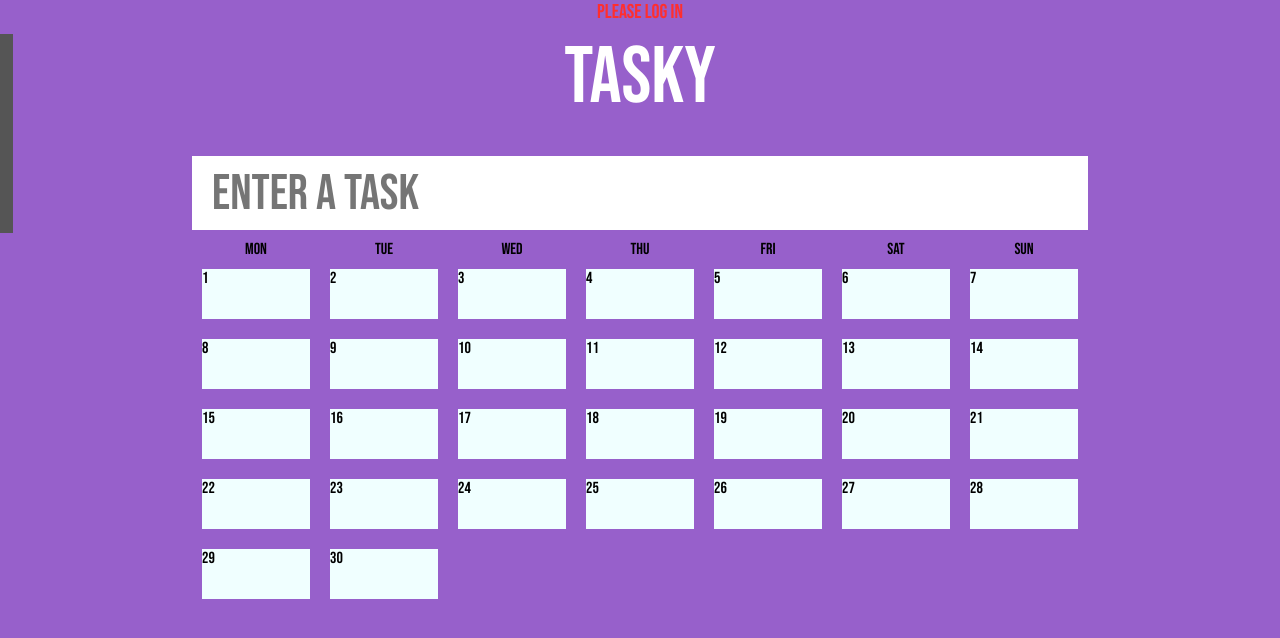
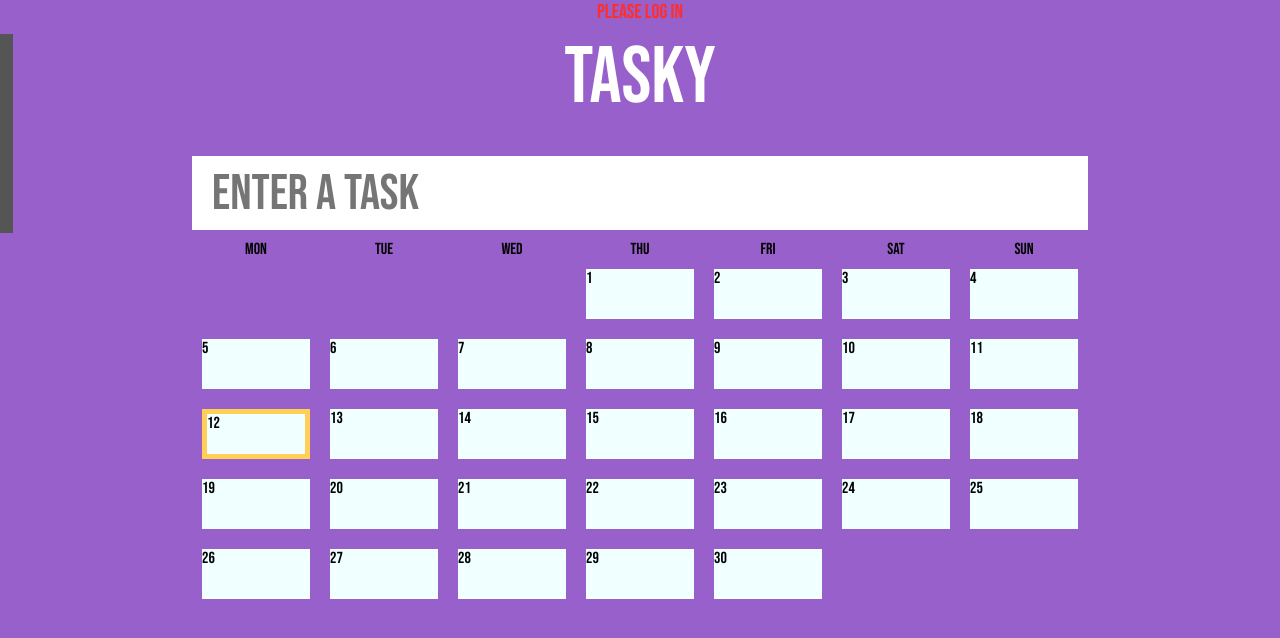
Before and after one commit to LeCherry35/Tasky, a React (Create React App) app: page /calendar in a window 1280 px wide. Shown: the top 638 px of the page. Built offline with nearby package versions, Linux system fonts and the light colour scheme.

Commit message:
fixes and refactoring

```diff
--- a/src/components/Calendar/Calendar.module.css
+++ b/src/components/Calendar/Calendar.module.css
@@ -11,6 +11,15 @@
     margin: 10px;
     height: 50px;
 }
+.today {
+    box-sizing: border-box;
+    border: 5px solid #FFCF56;
+    margin: 10px;
+    height: 50px;
+    background-color: azure;
+
+
+}
 .weekdayName {
     text-align: center;
 }
--- a/src/components/Calendar/Calendar.tsx
+++ b/src/components/Calendar/Calendar.tsx
@@ -3,27 +3,43 @@ import { weekdays } from '../../configs/weekdays'
 import { useTypedSelector } from '../../hooks/useTypedSelector'
 import s from './Calendar.module.css'
 import { months } from '../../configs/weekdays'
+import { IDate } from '../../types/calendar'
+import { countWeekdaysBeforeMonth } from '../../helpers/countWeekDaysBeforeMonth'
 
 const Calendar = () => {
-    const [days, setDays] = useState<number[]>([])
+    const {todos, completedTodos} = useTypedSelector(state => state.todos)
+    const [days, setDays] = useState<IDate[]>([])
     const now = new Date(Date.now())
     const weekday = now.getDay()
     const month = now.getMonth()
     const date = now.getDate()
-    // console.log('44', weekday);
 
     useEffect(() => {
-        const d: number[] = new Array(weekday - 1).fill(0)
+
+        const d: IDate[] = new Array(countWeekdaysBeforeMonth(weekday,date)).fill({date: 0})
         for (let i = 1; i <= months[month].days; i++) {
-            d.push(i)
+            d.push({date: i})
         }
+        todos.map(todo => {
+            if (todo.deadline) {
+                const todoD = new Date(todo.deadline)
+                const todoMonth = todoD.getMonth()
+                const todoDate = todoD.getDate()
+                if(todoMonth === month) {
+                    const dayId: number = weekday - 1 + todoDate // fix this
+                    // eslint-disable-next-line @typescript-eslint/no-unused-expressions
+                    d[dayId].todos = []
+                    d[dayId].todos?.push(todo)
+                }
+            }
+        }
+        )
         setDays(d)
     },[])
 
 
 
 
-    const {todos, completedTodos} = useTypedSelector(state => state.todos)
   return (
     <div className={s.container}>
         <div className={s.days}>
@@ -34,7 +50,10 @@ const Calendar = () => {
             })}
             {days.map(day => {
                 return (
-                    <div className={day !== 0 ? s.day : ''}>{day !== 0 && day}</div>
+                    <div className={day.date === 0 ? '' : (day.date === date ? s.today : s.day)}>
+                        {day.date !== 0 && day.date}
+                        {/* {day.todos } */}
+                    </div>
                 )
             })}
         </div>
--- /dev/null
+++ b/src/helpers/countWeekDaysBeforeMonth.ts
@@ -0,0 +1,5 @@
+export const countWeekdaysBeforeMonth = (weekday: number, date: number) => {
+    const w = weekday === 0 ? 6 : weekday - 1
+    const ds = w - (date % 7) + 1
+    return ds >= 0 ? ds : ds + 7
+}
--- a/src/types/calendar.ts
+++ b/src/types/calendar.ts
@@ -1,5 +1,7 @@
+import { Todo } from './Todo';
 export interface IDate {
     date: number
+    todos?: Todo []
 }
 export interface IWeekday {
     day: string
```
